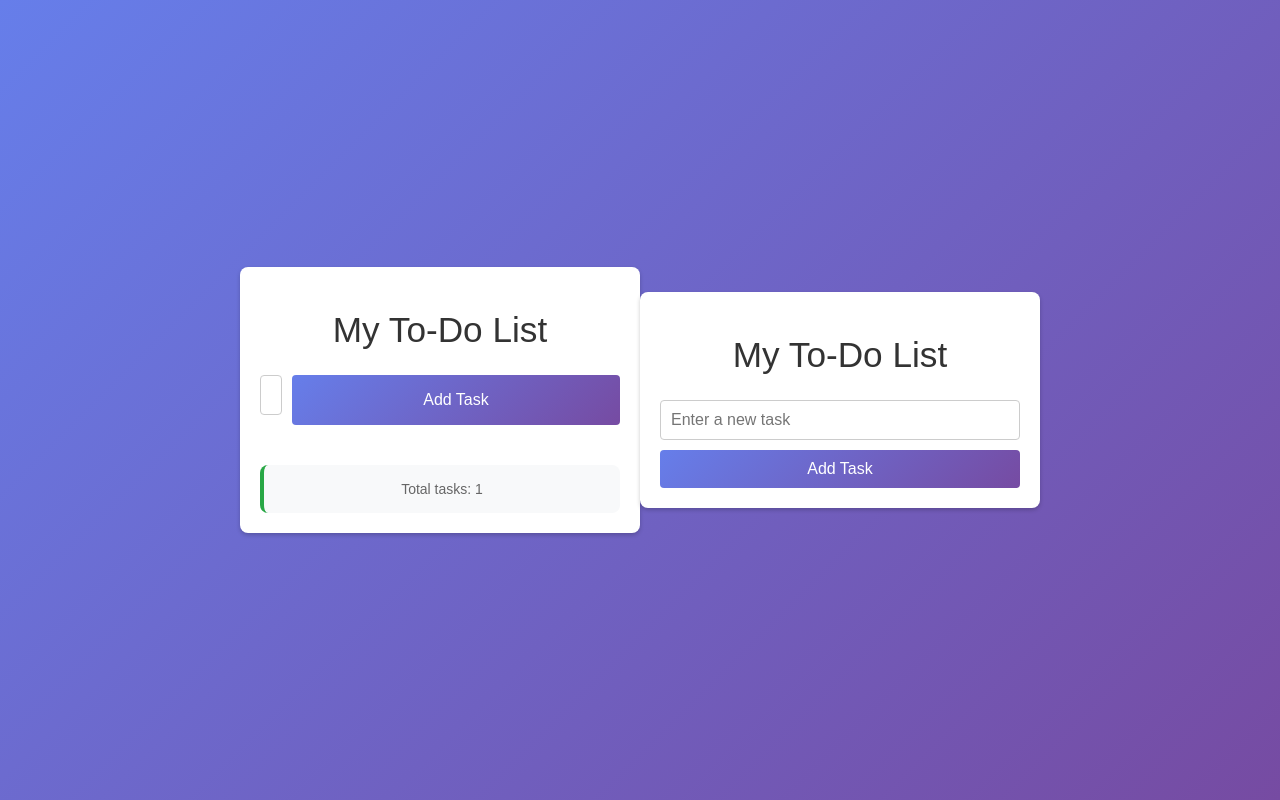
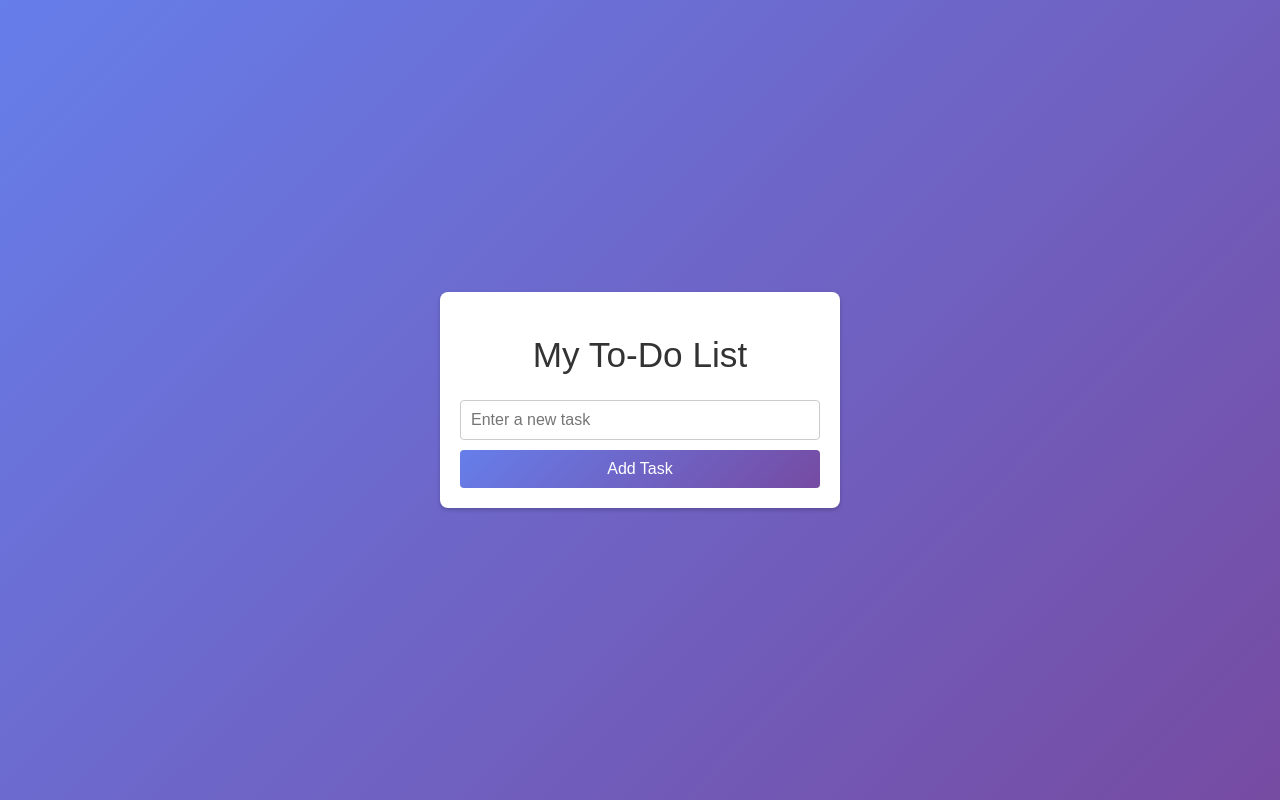
Before and after one commit to mohe4everelectrical/dynamic-to-do-list-js, a plain HTML site: page index.html in a window 1280 px wide. Drawn offline with Linux system fonts and the light colour scheme.

Commit message:
Update index.html
sum up html

```diff
--- a/index.html
+++ b/index.html
@@ -1,30 +1,3 @@
-<!DOCTYPE html>
-<html lang="en">
-<head>
-    <meta charset="UTF-8">
-    <meta name="viewport" content="width=device-width, initial-scale=1.0">
-    <title>To-Do List Application</title>
-    <link rel="stylesheet" href="styles.css">
-</head>
-<body>
-    <div id="todo-app">
-        <h1>My To-Do List</h1>
-        <div class="input-container">
-            <input type="text" id="task-input" placeholder="Enter a new task">
-            <button id="add-task-btn">Add Task</button>
-        </div>
-        <ul id="task-list">
-            <!-- Tasks will be listed here -->
-        </ul>
-        <div class="stats">
-            <span id="task-count">Total tasks: 0</span>
-        </div>
-    </div>
-    <script src="script.js"></script>
-</body>
-</html>
-
-
 <!DOCTYPE html>
 <html lang="en">
 <head>
```
